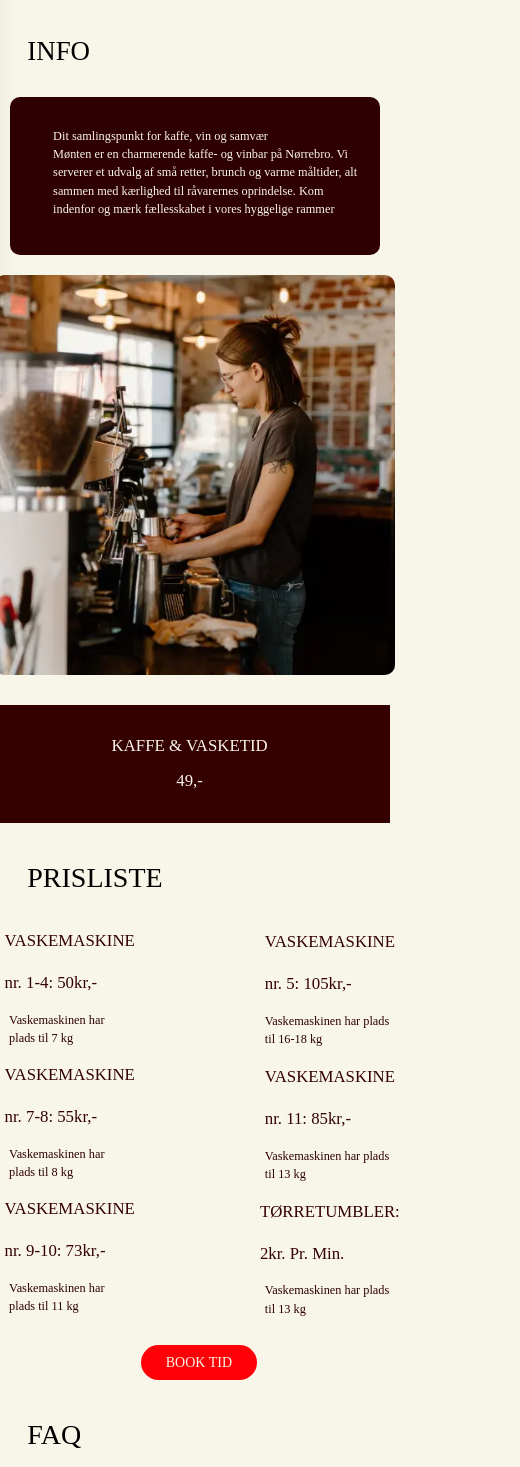
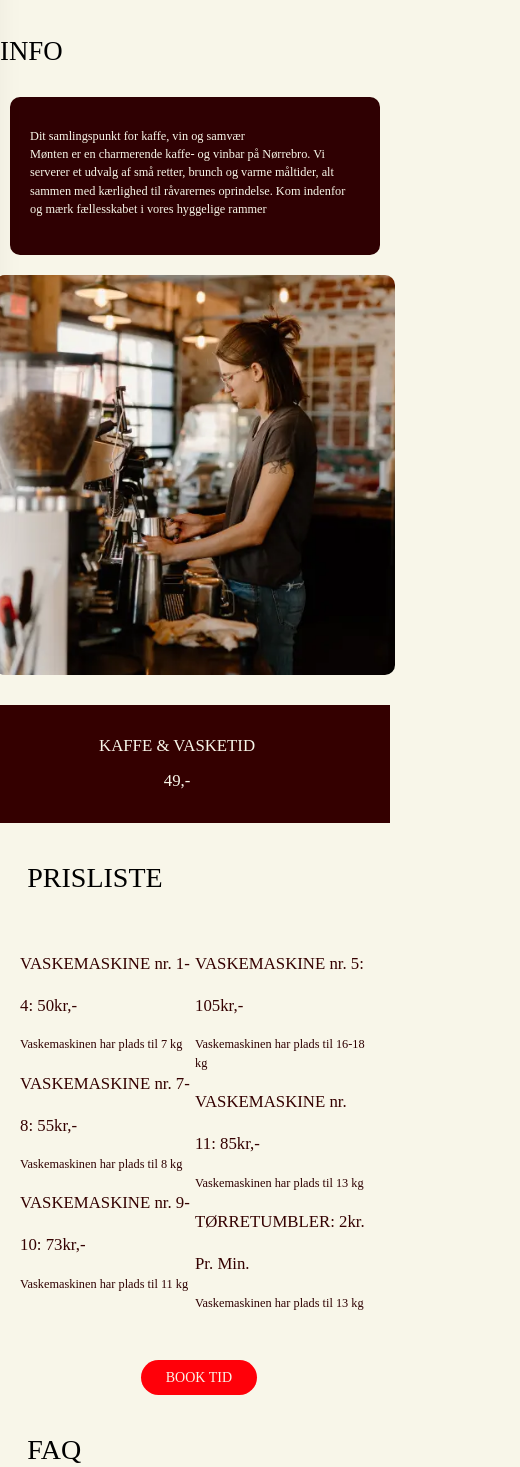
Before and after one commit to eksamen2semester/monten2sem, an Astro site: page /montvask in a window 390 px wide. Shown: the part 375-1842 px from the top of the page, 520 px wide, since content can reach past the window. Built offline with nearby package versions, Linux system fonts and the light colour scheme; Astro itself is replaced by a stand-in of ours; a web font is replaced by a local one.

Commit message:
møntvask

```diff
--- a/src/pages/montvask.astro
+++ b/src/pages/montvask.astro
@@ -19,8 +19,9 @@ import Footer from "../components/Footer.astro";
     <div class="box">
       <p>
         Dit samlingspunkt for kaffe, vin og samvær <br />
-        Mønten er en charmerende kaffe- og vinbar på Nørrebro. Vi serverer et udvalg af små retter, brunch og varme måltider, alt sammen med kærlighed til råvarernes oprindelse. Kom indenfor og mærk fællesskabet
-        i vores hyggelige rammer
+        Mønten er en charmerende kaffe- og vinbar på Nørrebro. Vi serverer et udvalg
+        af små retter, brunch og varme måltider, alt sammen med kærlighed til råvarernes
+        oprindelse. Kom indenfor og mærk fællesskabet i vores hyggelige rammer
       </p>
     </div>
     <img class="image" src="../img/cafedame.webp" alt="barista kvinde" />
@@ -60,8 +61,11 @@ import Footer from "../components/Footer.astro";
         <button>spørgsmål +</button>
         <div class="content">
           <p class="spørgsmål">
-            Lorem ipsum dolor sit amet consectetur adipisicing elit. Iste dignissimos beatae nobis rem inventore sapiente, perferendis accusantium consequuntur tempore ea obcaecati modi mollitia
-            assumenda at error. Veniam nulla minus soluta, vitae voluptatum, modi eos est ad sint iste repellendus accusamus?
+            Lorem ipsum dolor sit amet consectetur adipisicing elit. Iste
+            dignissimos beatae nobis rem inventore sapiente, perferendis
+            accusantium consequuntur tempore ea obcaecati modi mollitia
+            assumenda at error. Veniam nulla minus soluta, vitae voluptatum,
+            modi eos est ad sint iste repellendus accusamus?
           </p>
         </div>
       </div>
@@ -69,24 +73,33 @@ import Footer from "../components/Footer.astro";
         <button>spørgsmål +</button>
         <div class="content">
           <p class="spørgsmål">
-            Lorem ipsum dolor sit amet consectetur adipisicing elit. Iste dignissimos beatae nobis rem inventore sapiente, perferendis accusantium consequuntur tempore ea obcaecati modi mollitia
-            assumenda at error. Veniam nulla minus soluta, vitae voluptatum, modi eos est ad sint iste repellendus accusamus?
+            Lorem ipsum dolor sit amet consectetur adipisicing elit. Iste
+            dignissimos beatae nobis rem inventore sapiente, perferendis
+            accusantium consequuntur tempore ea obcaecati modi mollitia
+            assumenda at error. Veniam nulla minus soluta, vitae voluptatum,
+            modi eos est ad sint iste repellendus accusamus?
           </p>
         </div>
       </div><div class="dropdown">
         <button>spørgsmål +</button>
         <div class="content">
           <p class="spørgsmål">
-            Lorem ipsum dolor sit amet consectetur adipisicing elit. Iste dignissimos beatae nobis rem inventore sapiente, perferendis accusantium consequuntur tempore ea obcaecati modi mollitia
-            assumenda at error. Veniam nulla minus soluta, vitae voluptatum, modi eos est ad sint iste repellendus accusamus?
+            Lorem ipsum dolor sit amet consectetur adipisicing elit. Iste
+            dignissimos beatae nobis rem inventore sapiente, perferendis
+            accusantium consequuntur tempore ea obcaecati modi mollitia
+            assumenda at error. Veniam nulla minus soluta, vitae voluptatum,
+            modi eos est ad sint iste repellendus accusamus?
           </p>
         </div>
       </div><div class="dropdown">
         <button>spørgsmål +</button>
         <div class="content">
           <p class="spørgsmål">
-            Lorem ipsum dolor sit amet consectetur adipisicing elit. Iste dignissimos beatae nobis rem inventore sapiente, perferendis accusantium consequuntur tempore ea obcaecati modi mollitia
-            assumenda at error. Veniam nulla minus soluta, vitae voluptatum, modi eos est ad sint iste repellendus accusamus?
+            Lorem ipsum dolor sit amet consectetur adipisicing elit. Iste
+            dignissimos beatae nobis rem inventore sapiente, perferendis
+            accusantium consequuntur tempore ea obcaecati modi mollitia
+            assumenda at error. Veniam nulla minus soluta, vitae voluptatum,
+            modi eos est ad sint iste repellendus accusamus?
           </p>
         </div>
       </div>
@@ -117,9 +130,12 @@ import Footer from "../components/Footer.astro";
     gap: 1em;
   }
 
-  .prisliste {
-    display: flex;
-  }
+  /* .prisliste {
+    display: grid;
+    grid-template-columns: 1fr 1fr;
+    align-items: baseline;
+    padding: 20px;
+  } */
 
   /* p er kun brugt i info boksen */
   p {
@@ -154,25 +170,25 @@ import Footer from "../components/Footer.astro";
     line-height: 2ch;
     margin-top: 10%;
     color: #340000;
-    /* padding-left: 20%; */
+
     display: flex;
-    justify-content: center;
+    /* justify-content: center; */
   }
 
   /* info er hvor meget vaskemaskinen kan indeholde */
   .info {
     color: #2f0002;
-    /* padding-left: 25.5%; */
+
     display: flex;
-    justify-content: center;
+    /* justify-content: center; */
   }
 
   /* info er hvor meget vaskemaskinen kan indeholde */
   .info2 {
     color: #2f0002;
-    /* padding-left: 27%; */
+
     display: flex;
-    justify-content: center;
+    /* justify-content: center; */
   }
 
   /* reservationsknappen  */
@@ -184,11 +200,6 @@ import Footer from "../components/Footer.astro";
   /* farven på teksten til dropdown */
   .spørgsmål {
     color: #340000;
-  }
-
-  /* placeringen af vaskemaine teksten */
-  .col2 {
-    padding-right: 32%;
   }
 
   /* dropdown menuen */
@@ -214,12 +225,12 @@ import Footer from "../components/Footer.astro";
     position: relative;
     background-color: #f8f6e9;
     min-width: 65ch;
-    padding: 10%;
+    /* padding: 10%; */
   }
 
   /* h2 er info overskrift */
   h2 {
-    padding-left: 47%;
+    /* padding-left: %; */
     font-family: rubik-doodle;
     font-size: 300%;
     margin-top: 10%;
@@ -259,11 +270,11 @@ import Footer from "../components/Footer.astro";
     h2 {
       font-size: 240%;
       margin-bottom: 5%;
-      padding-left: 7%;
+      /* padding-left: 7%; */
     }
 
     p {
-      padding-left: 7%;
+      /* padding-left: 7%; */
       margin-bottom: 5%;
       font-size: 110%;
     }
@@ -325,6 +336,13 @@ import Footer from "../components/Footer.astro";
     .info,
     .info2 {
     }
+
+    .prisliste {
+      display: grid;
+      grid-template-columns: 1fr 1fr;
+      align-items: baseline;
+      padding: 20px;
+    }
   }
 
   .box {
@@ -355,5 +373,12 @@ import Footer from "../components/Footer.astro";
       justify-content: center;
       align-content: center;
     }
+
+    .prisliste {
+      display: grid;
+      grid-template-columns: 1fr 1fr;
+      align-items: baseline;
+      padding: 20px;
+    }
   }
 </style>
```
